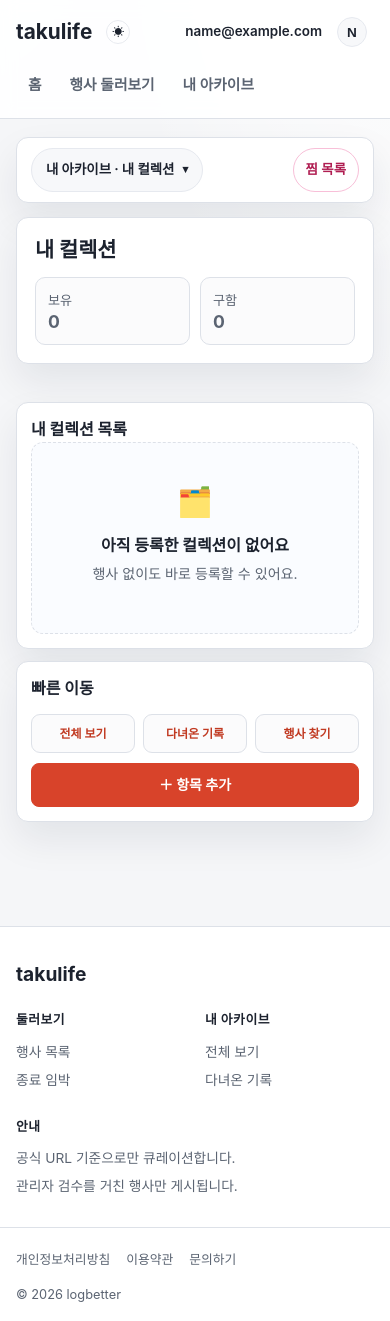
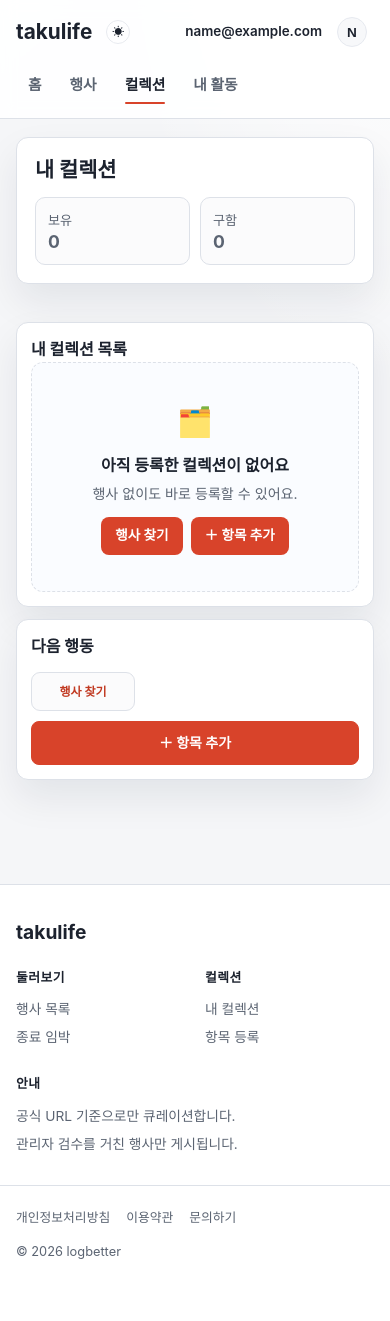
Before and after one commit to youngroknroll/takulife, a Django app: page /collection/ in a window 390 px wide. After the commit the page ends 1259 px from the top, so only its background shows below. Run offline with Django 5.2, Linux system fonts and the light colour scheme; the visitor is signed in with stand-in values (Sample User, id 1); data that the repository does not hold is empty; parts of the project's set-up code (start-up, migrations or seed data) failed here and were passed over; some libraries are stand-ins or nearby versions; some web fonts are replaced.

Commit message:
design(core): Restructure top nav to target IA
Replace the three-tab header (home / events / archive) with the
approved four-tab target IA: 홈 / 행사 / 컬렉션 / 내 활동, extending
the existing exclusive-prefix active logic to four sections.

Collection becomes a top-level section: its three screens drop the
archive accordion, and the list page aside shrinks to a next-action
panel (find events, add item). The accordion itself loses the
collection group, keeps its two record groups plus the interest pill,
and its collapsed header reads 내 활동. The true-empty collection
state gains the dual recovery CTA required by AGENTS.md (find events
and add goods, plan D6).

Mypage gains a leftmost collection summary card wired to the new
collection_count, with the column count moved from an inline style to
a mypage.css base rule so the 45rem media query can still drop the
grid to two columns (an inline custom property always beat the media
query and crushed the five cards into one row on phones). The footer
archive column becomes a collection column, the account-deletion
cancel link follows the new default landing (plan D7), and the last
user-facing 내 아카이브 copy is renamed.

Tests follow the new structure: the collection-page sub-nav assertion
is rewritten as absence, the accordion and header active states get
dedicated backend tests, and e2e gains collection overflow cases,
a no-next login landing check, and a 320px single-row nav gate.

Co-Authored-By: Claude Fable 5 <noreply@anthropic.com>

```diff
--- a/static/css/components/cards.css
+++ b/static/css/components/cards.css
@@ -183,6 +183,16 @@
 .empty-note a {
   color: var(--brand-ink);
   text-decoration: underline;
+}
+
+/* Dual-recovery CTA row for the true-empty collection state (D6) — wraps
+   two .empty-action pills side by side, centered, wrapping on narrow
+   widths. */
+.empty-actions {
+  display: flex;
+  gap: 0.5rem;
+  flex-wrap: wrap;
+  justify-content: center;
 }
 
 .empty-action {
--- a/static/js/pages/collection.js
+++ b/static/js/pages/collection.js
@@ -1,5 +1,5 @@
 /**
- * collection.js — CollectionItem create/edit/delete (archive/collection screens)
+ * collection.js — CollectionItem create/edit/delete (collection screens)
  *
  * Handles:
  *   - Create via form#collection-create-form → POST /api/collection-items/
--- a/templates/account/delete_account.html
+++ b/templates/account/delete_account.html
@@ -30,6 +30,6 @@
     </div>
     <button type="submit" class="btn btn-danger btn-block">계정 삭제 (되돌릴 수 없음)</button>
   </form>
-  <p><a href="/archive/">취소하고 돌아가기</a></p>
+  <p><a href="/collection/">취소하고 돌아가기</a></p>
 </main>
 {% endblock %}
--- a/templates/core/archive/collection.html
+++ b/templates/core/archive/collection.html
@@ -9,8 +9,6 @@
 
 {% block content %}
   <main class="page" id="content">
-    {% include "core/partials/_archive_nav.html" with active="collection" active_label="내 컬렉션" %}
-
     <section class="hero">
       <h1>내 컬렉션</h1>
 
@@ -107,10 +105,8 @@
 
       <aside class="side-stack">
         <section class="panel">
-          <h2>빠른 이동</h2>
+          <h2>다음 행동</h2>
           <ul class="side-list side-list--row">
-            <li><a href="/archive/">전체 보기</a></li>
-            <li><a href="/archive/visits/">다녀온 기록</a></li>
             <li><a href="/events/">행사 찾기</a></li>
           </ul>
           <a class="record-cta" href="/collection/new/">＋ 항목 추가</a>
--- a/templates/core/archive/collection_create.html
+++ b/templates/core/archive/collection_create.html
@@ -8,8 +8,6 @@
 
 {% block content %}
   <main class="page" id="content">
-    {% include "core/partials/_archive_nav.html" with active="collection" active_label="내 컬렉션" %}
-
     <section class="hero">
       <a class="back-link" href="/collection/">← 내 컬렉션으로</a>
       <h1>컬렉션 항목 등록</h1>
--- a/templates/core/archive/collection_edit.html
+++ b/templates/core/archive/collection_edit.html
@@ -8,8 +8,6 @@
 
 {% block content %}
   <main class="page" id="content">
-    {% include "core/partials/_archive_nav.html" with active="collection" active_label="내 컬렉션" %}
-
     <section class="hero">
       <a class="back-link" href="/collection/">← 내 컬렉션으로</a>
       <h1>컬렉션 항목 수정</h1>
--- a/templates/core/archive/index.html
+++ b/templates/core/archive/index.html
@@ -1,6 +1,6 @@
 {% extends "base.html" %}
 {% load static %}
-{% block title %}{{ project_name }} | 내 아카이브{% endblock %}
+{% block title %}{{ project_name }} | 내 활동{% endblock %}
 
 {% block extra_css %}
 <link rel="stylesheet" href="{% static 'css/pages/archive.css' %}">
@@ -11,7 +11,7 @@
     {% include "core/partials/_archive_nav.html" with active="record" active_label="전체 보기" %}
 
     <section class="hero">
-      <h1>내 아카이브</h1>
+      <h1>내 활동</h1>
       <div class="summary-grid" style="--summary-cols: 3">
         <article class="summary-card">
           <p class="summary-label">방문 예정</p>
--- a/templates/core/mypage.html
+++ b/templates/core/mypage.html
@@ -12,8 +12,12 @@
       <h1>마이페이지</h1>
 
       <div class="summary-grid">
+        <a class="summary-card summary-card-link" href="/collection/">
+          <p class="summary-label">내 컬렉션</p>
+          <p class="summary-value">{{ collection_count }}</p>
+        </a>
         <a class="summary-card summary-card-link" href="/archive/">
-          <p class="summary-label">내 아카이브</p>
+          <p class="summary-label">내 활동</p>
           <p class="summary-value">{{ saved_count }}</p>
         </a>
         <a class="summary-card summary-card-link" href="/archive/visits/">
--- a/templates/core/partials/_archive_nav.html
+++ b/templates/core/partials/_archive_nav.html
@@ -1,7 +1,7 @@
 {% comment %}
 Archive accordion sub-nav (collapsing header → grouped panel).
 Include with:  {% include "core/partials/_archive_nav.html" with active="visits" active_label="다녀온 기록" %}
-  active        one of: record | statuses | visits | items | collection | interests
+  active        one of: record | statuses | visits | items | interests
   active_label  display name for the collapsed header (omit on the 찜 목록 page)
 찜 목록 stays a standalone pink pill (현행 유지), always visible beside the header.
 {% endcomment %}
@@ -9,7 +9,7 @@ Include with:  {% include "core/partials/_archive_nav.html" with active="visits"
   <nav class="archive-nav-wrap">
     <details class="archive-nav">
       <summary class="archive-nav-summary">
-        <span class="archive-nav-current">내 아카이브{% if active_label %} · {{ active_label }}{% endif %}</span>
+        <span class="archive-nav-current">내 활동{% if active_label %} · {{ active_label }}{% endif %}</span>
         <span class="archive-nav-caret">▾</span>
       </summary>
       <div class="archive-nav-panel">
@@ -27,12 +27,6 @@ Include with:  {% include "core/partials/_archive_nav.html" with active="visits"
             <a href="/archive/items/"{% if active == "items" %} class="active"{% endif %}>직접 등록</a>
           </div>
         </div>
-        <div class="archive-nav-group">
-          <p class="archive-nav-group-label">컬렉션</p>
-          <div class="archive-nav-row">
-            <a href="/collection/"{% if active == "collection" %} class="active"{% endif %}>내 컬렉션</a>
-          </div>
-        </div>
       </div>
     </details>
 
--- a/templates/core/partials/_archive_results_collection.html
+++ b/templates/core/partials/_archive_results_collection.html
@@ -70,6 +70,10 @@ clear_query_suffix, request
     <p class="empty-icon">🗂️</p>
     <p class="empty-title">아직 등록한 컬렉션이 없어요</p>
     <p class="empty-note">행사 없이도 바로 등록할 수 있어요.</p>
+    <div class="empty-actions">
+      <a class="empty-action" href="/events/">행사 찾기</a>
+      <a class="empty-action" href="/collection/new/">＋ 항목 추가</a>
+    </div>
   </div>
 {% endif %}
 
--- a/templates/core/partials/_site_footer.html
+++ b/templates/core/partials/_site_footer.html
@@ -19,9 +19,9 @@ copyright grouped in the bottom bar).
         <a href="/events/?status=closing_soon">종료 임박</a>
       </div>
       <div class="footer-col">
-        <h2>내 아카이브</h2>
-        <a href="/archive/">전체 보기</a>
-        <a href="/archive/visits/">다녀온 기록</a>
+        <h2>컬렉션</h2>
+        <a href="/collection/">내 컬렉션</a>
+        <a href="/collection/new/">항목 등록</a>
       </div>
       <div class="footer-col footer-col--notice">
         <h2>안내</h2>
--- a/templates/core/partials/_site_header.html
+++ b/templates/core/partials/_site_header.html
@@ -3,12 +3,13 @@ _site_header.html — global site header rendered once from base.html on every p
 
 Provides the persistent site frame the per-page topbars never did:
   - brand (home link)
-  - primary navigation (홈 / 행사 둘러보기 / 내 아카이브), current section highlighted
+  - primary navigation (홈 / 행사 / 컬렉션 / 내 활동), current section highlighted
   - auth nav (login state) via _topbar.html
 
 Active section is derived from request.path (request context processor is
-already enabled — _topbar.html relies on request.user). The three sections
-never overlap: "/" is home only, "/events/" and "/archive/" are exclusive prefixes.
+already enabled — _topbar.html relies on request.user). The four sections
+never overlap: "/" is home only, "/events/", "/collection/", and "/archive/"
+are exclusive prefixes.
 {% endcomment %}
 <header class="site-header">
   <div class="site-header-inner">
@@ -21,8 +22,9 @@ never overlap: "/" is home only, "/events/" and "/archive/" are exclusive prefix
     </button>
     <nav class="site-nav">
       <a href="/"{% if request.path == '/' %} class="active"{% endif %}>홈</a>
-      <a href="/events/"{% if '/events/' in request.path %} class="active"{% endif %}>행사 둘러보기</a>
-      <a href="/archive/"{% if '/archive/' in request.path %} class="active"{% endif %}>내 아카이브</a>
+      <a href="/events/"{% if '/events/' in request.path %} class="active"{% endif %}>행사</a>
+      <a href="/collection/"{% if '/collection/' in request.path %} class="active"{% endif %}>컬렉션</a>
+      <a href="/archive/"{% if '/archive/' in request.path %} class="active"{% endif %}>내 활동</a>
     </nav>
     {% include "core/partials/_topbar.html" %}
   </div>
```
Also changed, not shown: static/css/pages/mypage.css (+13 -4 lines), tests/archive/test_archive_collection_view.py (+10 -8 lines), tests/archive/test_archive_nav.py (added, +36 -0 lines), tests/core/test_site_header_nav.py (added, +59 -0 lines), tests/e2e/test_login_redirect_landing_e2e.py (added, +21 -0 lines), tests/e2e/test_mobile_overflow_e2e.py (+47 -1 lines), tests/e2e/test_site_nav_single_row_e2e.py (added, +25 -0 lines).
